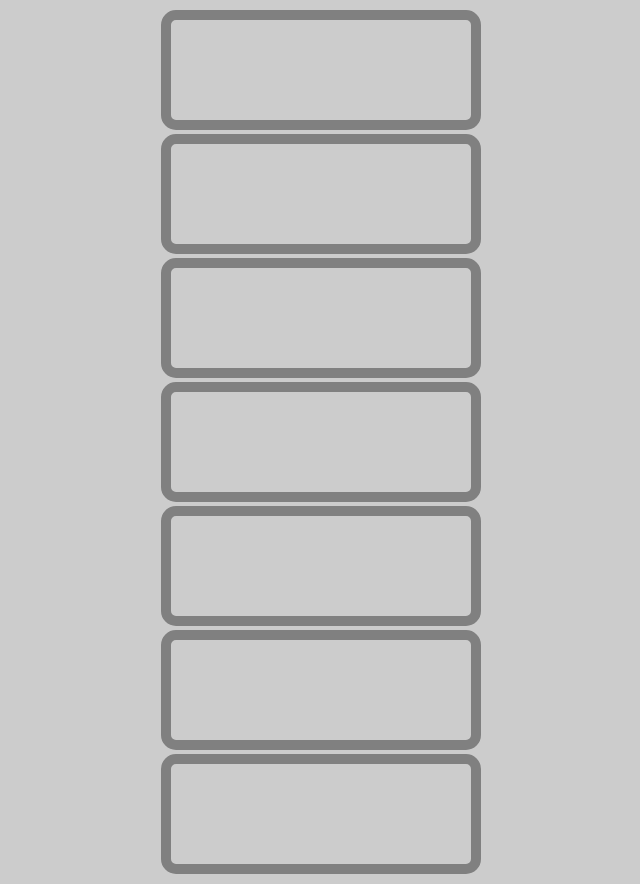
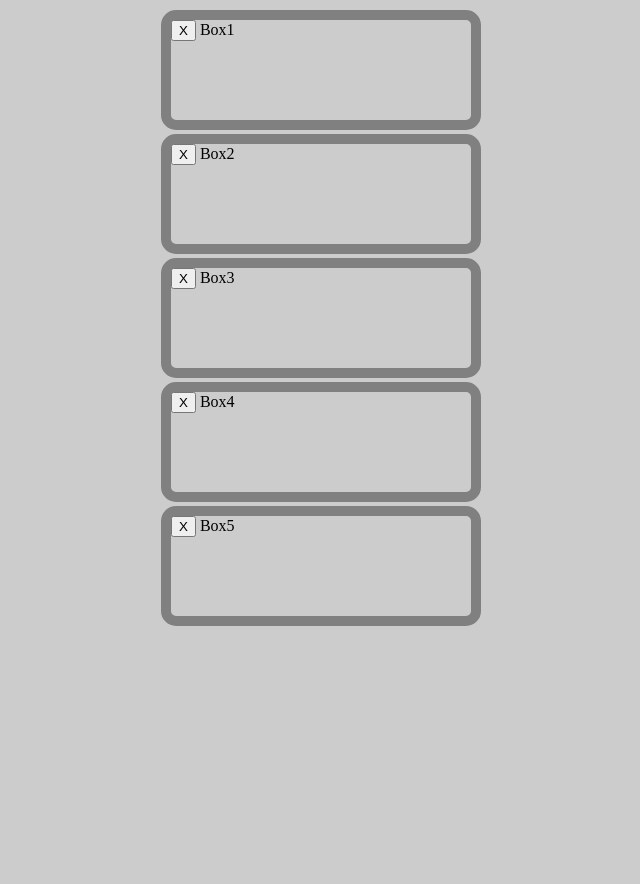
Before and after one commit to pdcourses/js_pd2022, a plain HTML site: page index.html in a window 1280 px wide. Shown: the whole page, without its empty margins (319-959 px from the left). After the commit the page ends 800 px from the top, so only its background shows below. Drawn offline with Linux system fonts and the light colour scheme.

Commit message:
color boxes. remove box

```diff
--- a/css/style.css
+++ b/css/style.css
@@ -5,6 +5,7 @@
     border-radius: 15px;
     margin: 2px;
 }
+
 
 body{
     display: flex;
--- a/index.html
+++ b/index.html
@@ -10,16 +10,35 @@
     <title>Document</title>
 </head>
 <body>
+ <!--
+    <div id="test">
+
+    </div>
+
+-->
+
+    <div class="box">
+        <button id="del">X</button>
+        Box1
+    </div>
+    <div class="box">
+        <button id="del">X</button>
+        Box2
+    </div>
+    <div class="box">
+        <button id="del">X</button>
+        Box3
+    </div>
+    <div class="box">
+        <button id="del">X</button>
+        Box4
+    </div>
+    <div class="box">
+        <button id="del">X</button>
+        Box5
+    </div>
 
 
-
-    <div class="box"></div>
-    <div class="box"></div>
-    <div class="box"></div>
-    <div class="box"></div>
-    <div class="box"></div>
-    <div class="box"></div>
-    <div class="box"></div>
 
 
    <script src="./js/index.js"></script>
--- a/js/index.js
+++ b/js/index.js
@@ -3,7 +3,6 @@ const divArray = document.querySelectorAll('.box');
 function handleChangeColor1 (e) {
     this.classList.remove('color2');
     this.classList.add('color1');
-    console.log(this.classList);
     this.removeEventListener('click', handleChangeColor1);
     this.addEventListener('click', handleChangeColor2);
 }
@@ -11,10 +10,13 @@ function handleChangeColor1 (e) {
 function handleChangeColor2 (e) {
     this.classList.remove('color1');
     this.classList.add('color2');
-    console.log(this.classList);
     this.removeEventListener('click', handleChangeColor2);
     this.addEventListener('click', handleChangeColor1);
 
 }
 
-divArray.forEach( el => el.addEventListener('click', handleChangeColor1));
+divArray.forEach( el => {
+    el.addEventListener('click', handleChangeColor1);
+    // el.firstChild.addEventListener
+    el.children[0].addEventListener('click', (event) => el.remove())
+});
```
